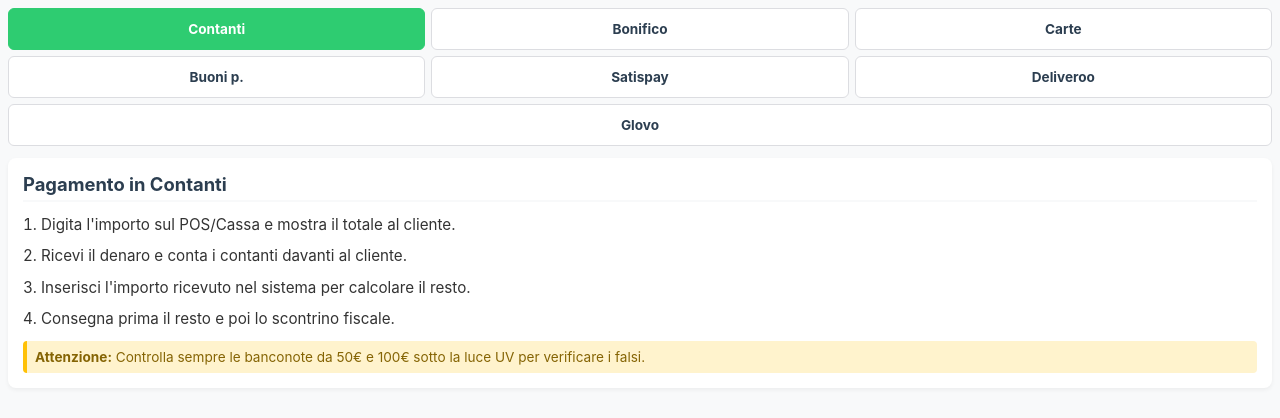
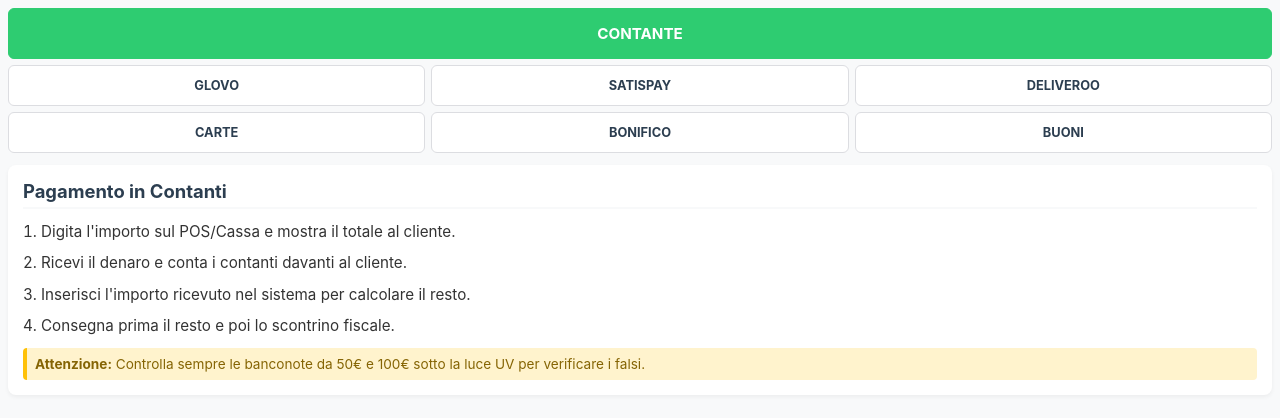
Before and after one commit to grandibob-coder/ZaZa-Cassa, a plain HTML site: page index.html in a window 1280 px wide. Drawn offline with Linux system fonts and the light colour scheme.

Commit message:
Add files via upload

```diff
--- a/index.html
+++ b/index.html
@@ -14,7 +14,7 @@
         * { box-sizing: border-box; margin: 0; padding: 0; font-family: -apple-system, BlinkMacSystemFont, "Segoe UI", Roboto, sans-serif; }
         body { background-color: var(--bg); color: var(--text); padding: 8px; }
 
-        /* Griglia dei Pulsanti Compatta (Disposizione 3-3-1) */
+        /* Struttura della Griglia Personalizzata */
         .nav-tabs {
             display: grid;
             grid-template-columns: repeat(3, 1fr);
@@ -27,7 +27,7 @@
             border: 1.5px solid #dcdde1;
             padding: 12px 4px;
             border-radius: 6px;
-            font-size: 0.85rem;
+            font-size: 0.8rem;
             font-weight: bold;
             cursor: pointer;
             transition: all 0.15s;
@@ -38,9 +38,11 @@
             color: var(--primary);
         }
 
-        /* Forza l'ultimo pulsante (Glovo) a occupare l'intera riga da solo */
-        .tab-btn:last-child {
+        /* Forza il primo pulsante (Contante) a occupare l'intera prima riga da solo */
+        .tab-btn:first-child {
             grid-column: 1 / -1;
+            padding: 15px 4px;
+            font-size: 0.95rem;
         }
 
         .tab-btn.active { background: var(--accent); color: white; border-color: var(--accent); }
@@ -58,18 +60,23 @@
 </head>
 <body>
 
-<!-- Griglia 3-3-1 senza titolo superiore -->
+<!-- Nuova Griglia Pulsanti (1-3-3) in Stampatello -->
 <div class="nav-tabs">
-    <button class="tab-btn active" onclick="openTab(event, 'contanti')">Contanti</button>
-    <button class="tab-btn" onclick="openTab(event, 'bonifico')">Bonifico</button>
-    <button class="tab-btn" onclick="openTab(event, 'carte')">Carte</button>
-    <button class="tab-btn" onclick="openTab(event, 'ticket')">Buoni p.</button>
-    <button class="tab-btn" onclick="openTab(event, 'satispay')">Satispay</button>
-    <button class="tab-btn" onclick="openTab(event, 'deliveroo')">Deliveroo</button>
-    <button class="tab-btn" onclick="openTab(event, 'glovo')">Glovo</button>
+    <!-- Fila 1 (Tutta pagina) -->
+    <button class="tab-btn active" onclick="openTab(event, 'contanti')">CONTANTE</button>
+
+    <!-- Fila 2 -->
+    <button class="tab-btn" onclick="openTab(event, 'glovo')">GLOVO</button>
+    <button class="tab-btn" onclick="openTab(event, 'satispay')">SATISPAY</button>
+    <button class="tab-btn" onclick="openTab(event, 'deliveroo')">DELIVEROO</button>
+
+    <!-- Fila 3 -->
+    <button class="tab-btn" onclick="openTab(event, 'carte')">CARTE</button>
+    <button class="tab-btn" onclick="openTab(event, 'bonifico')">BONIFICO</button>
+    <button class="tab-btn" onclick="openTab(event, 'ticket')">BUONI</button>
 </div>
 
-<!-- Sezione CONTANTI -->
+<!-- Sezione CONTANTE -->
 <div id="contanti" class="tab-content active">
     <h2>Pagamento in Contanti</h2>
     <ol>
@@ -81,32 +88,11 @@
     <div class="alert"><strong>Attenzione:</strong> Controlla sempre le banconote da 50€ e 100€ sotto la luce UV per verificare i falsi.</div>
 </div>
 
-<!-- Sezione BONIFICO -->
-<div id="bonifico" class="tab-content">
-    <h2>Pagamento tramite Bonifico</h2>
+<!-- Sezione GLOVO -->
+<div id="glovo" class="tab-content">
+    <h2>Ordini Glovo</h2>
     <ol>
         <li>Procedura da definire.</li>
-    </ol>
-</div>
-
-<!-- Sezione CARTE -->
-<div id="carte" class="tab-content">
-    <h2>Carte di Credito e Bancomat</h2>
-    <ol>
-        <li>Seleziona il tavolo sul gestionale e premi "Pagamento POS".</li>
-        <li>Digita l'importo esatto sul terminale POS fisico.</li>
-        <li>Porgi il POS al cliente per l'inserimento della carta o Contactless.</li>
-        <li>Attendi la dicitura "TRANSAZIONE OK" e la stampa dello scontrino.</li>
-    </ol>
-</div>
-
-<!-- Sezione TICKET -->
-<div id="ticket" class="tab-content">
-    <h2>Buono pasto</h2>
-    <ol>
-        <li>Verifica se il ticket è cartaceo o elettronico (tessera/app).</li>
-        <li>Se Elettronico: seleziona la voce "Buoni Pasto" sul POS dedicato e scansiona il codice.</li>
-        <li>Se Cartaceo: controlla la data di scadenza e applica il timbro del ristorante sul retro.</li>
     </ol>
 </div>
 
@@ -128,11 +114,32 @@
     </ol>
 </div>
 
-<!-- Sezione GLOVO -->
-<div id="glovo" class="tab-content">
-    <h2>Ordini Glovo</h2>
+<!-- Sezione CARTE -->
+<div id="carte" class="tab-content">
+    <h2>Carte di Credito e Bancomat</h2>
+    <ol>
+        <li>Seleziona il tavolo sul gestionale e premi "Pagamento POS".</li>
+        <li>Digita l'importo esatto sul terminale POS fisico.</li>
+        <li>Porgi il POS al cliente per l'inserimento della carta o Contactless.</li>
+        <li>Attendi la dicitura "TRANSAZIONE OK" e la stampa dello scontrino.</li>
+    </ol>
+</div>
+
+<!-- Sezione BONIFICO -->
+<div id="bonifico" class="tab-content">
+    <h2>Pagamento tramite Bonifico</h2>
     <ol>
         <li>Procedura da definire.</li>
+    </ol>
+</div>
+
+<!-- Sezione TICKET (BUONI) -->
+<div id="ticket" class="tab-content">
+    <h2>Buono pasto</h2>
+    <ol>
+        <li>Verifica se il ticket è cartaceo o elettronico (tessera/app).</li>
+        <li>Se Elettronico: seleziona la voce "Buoni Pasto" sul POS dedicato e scansiona il codice.</li>
+        <li>Se Cartaceo: controlla la data di scadenza e applica il timbro del ristorante sul retro.</li>
     </ol>
 </div>
 
```
